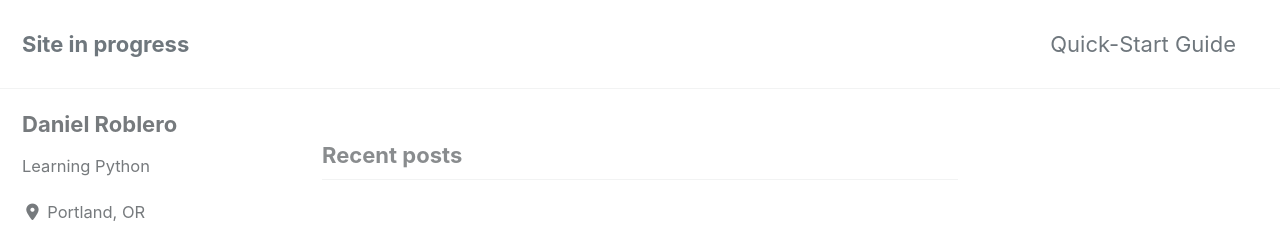
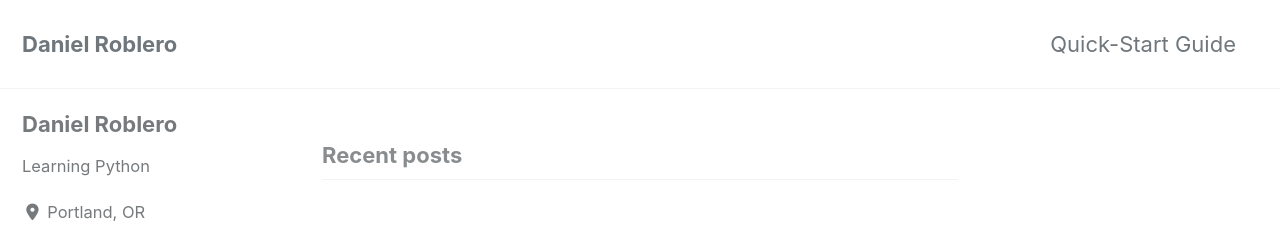
Before and after one commit to danielroblero/Website, a Jekyll site: the page built from index.html, in a window 1280 px wide and 900 px high. Shown: the top 225 px of the window. Built offline with Jekyll 4.4.1, drawn with Linux system fonts in a browser that asks for light colours; cached includes are drawn as plain includes; nearby versions of some CDN libraries; the list of posts is cut into pages by our own code.

Commit message:
Revert "test1"
This reverts commit dcf312bc

```diff
--- a/_config.yml
+++ b/_config.yml
@@ -16,7 +16,7 @@ minimal_mistakes_skin    : "default" # "air", "aqua", "contrast", "dark", "dirt"
 
 # Site Settings
 locale                   : "en-US"
-title                    : "Site in progress"
+title                    : "Daniel Roblero"
 title_separator          : "-"
 subtitle                 : # site tagline that appears below site title in masthead
 name                     : "Daniel Roblero"
```
